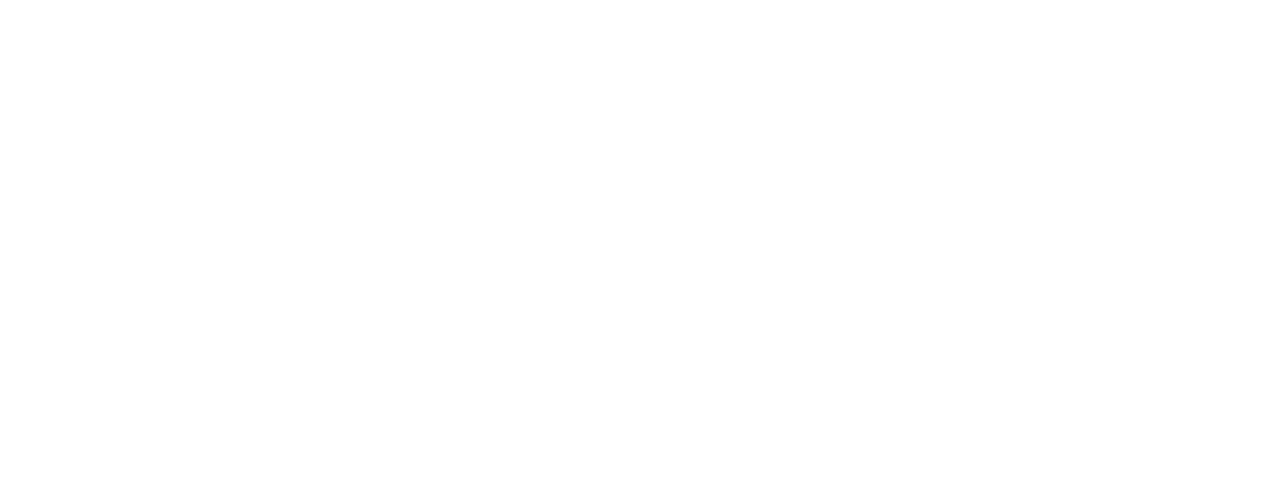
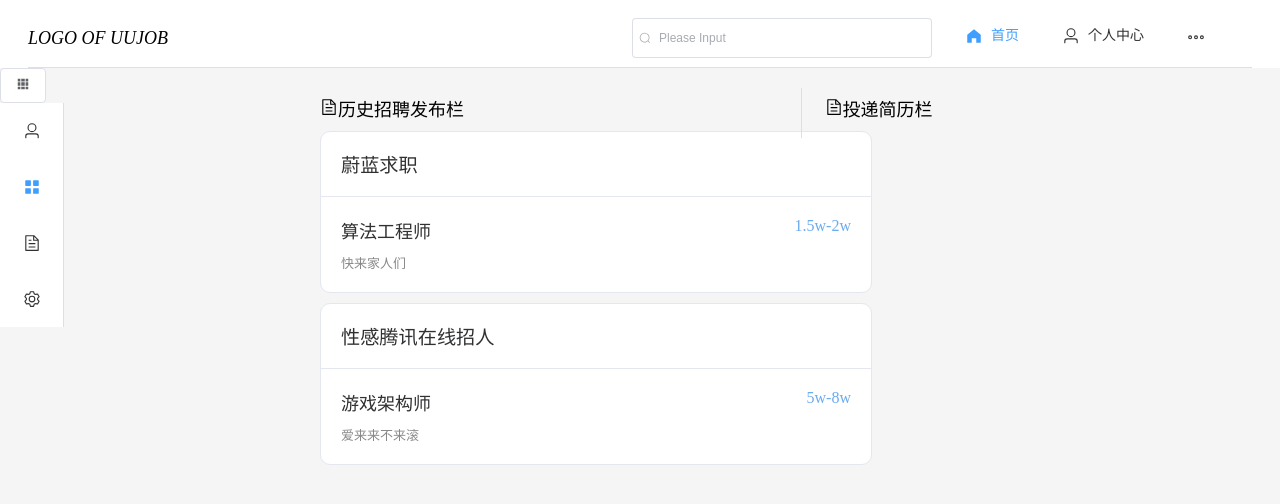
Before and after one commit to Siyuson/UUJOB-FrontEnd, a Vue app: page /myspace/historyPostList in a window 1280 px wide. Before the commit this address had no page. Shown: the top 504 px of the page. Built offline with nearby package versions, Linux system fonts and the light colour scheme.

Commit message:
历史发布招聘

```diff
--- a/src/components/home/Apply.vue
+++ b/src/components/home/Apply.vue
@@ -1,14 +1,14 @@
 <template>
     <div>
-        <el-form :model="Form" label-width="80px">
+        <el-form :model="form" label-width="80px">
             <el-form-item label="投递用户">
-              <span>{{Form.userId}}</span>
+              <span>{{form.userId}}</span>
             </el-form-item>
 
 
             <el-form-item label="年龄/岁">
                 <el-col :span="5">
-                    <el-input v-model="Form.age" />
+                    <el-input v-model="form.age" />
                 </el-col>
 
                 <el-col :span="2">
@@ -16,7 +16,7 @@
                   </el-col>
 
                 <el-col :span="3">
-                    <el-select v-model="Form.sex" placeholder="性别">
+                    <el-select v-model="form.sex" placeholder="性别">
                         <el-option label="男" value="男" />
                         <el-option label="女" value="女" />
                       </el-select>
@@ -26,14 +26,14 @@
 
             <el-col :span="10">
                 <el-form-item label="邮箱">
-                    <el-input v-model="Form.email" />
+                    <el-input v-model="form.email" />
                 </el-form-item>
             </el-col>
 
 
             <el-form-item label="学历">
                 <el-col :span="4">
-                    <el-select v-model="Form.edu" placeholder="学历" >
+                    <el-select v-model="form.edu" placeholder="学历" >
                         <el-option label="博士" value="博士" />
                         <el-option label="硕士" value="硕士" />
                         <el-option label="本科" value="本科" />
@@ -44,7 +44,7 @@
             </el-form-item>
 
             <el-form-item label="自我介绍">
-                <el-input v-model="Form.description" type="textarea" />
+                <el-input v-model="form.description" type="textarea" />
             </el-form-item>
 
             <el-form-item >
@@ -56,7 +56,7 @@
     </div>
 </template>
 
-<script lang="ts">
+<script>
 import {useStore } from "vuex";
 import { Check} from '@element-plus/icons-vue'
 import axios from "axios";
@@ -73,7 +73,7 @@
 
         return {
             Check,
-            Form:{
+            form:{
                 userId: useStore().state.userId,
                 age:"",
                 sex:"",
@@ -94,12 +94,12 @@
                     recruitTable_id: that.tableId,
                 },
                 data:{
-                    seeker_id:that.Form.userId,
-                    age:that.Form.age,
-                    sex:that.Form.sex,
-                    email:that.Form.email,
-                    edu:that.Form.edu,
-                    description:that.Form.description,
+                    seeker_id:that.form.userId,
+                    age:that.form.age,
+                    sex:that.form.sex,
+                    email:that.form.email,
+                    edu:that.form.edu,
+                    description:that.form.description,
 
                 },
             }).then(function (response) {
--- a/src/components/home/RecruitPost.vue
+++ b/src/components/home/RecruitPost.vue
@@ -1,36 +1,36 @@
 <template>
     <div>
-        <el-form :model="Form" label-width="80px">
+        <el-form :model="form" label-width="80px">
             <el-form-item label="发布用户">
-              <span>{{Form.userId}}</span>
+              <span>{{form.userId}}</span>
             </el-form-item>
 
             <el-col :span="11">
                 <el-form-item label="标题">
-                    <el-input v-model="Form.title" />
+                    <el-input v-model="form.title" />
                 </el-form-item>
             </el-col>
 
             <el-col :span="5">
                 <el-form-item label="招聘岗位">
-                    <el-input v-model="Form.position" />
+                    <el-input v-model="form.position" />
                 </el-form-item>
             </el-col>
 
             <el-col :span="8">
                 <el-form-item label="招聘工资">
-                    <el-input v-model="Form.salary" />
+                    <el-input v-model="form.salary" />
                 </el-form-item>
             </el-col>
 
             <el-form-item label="详细描述">
-                <el-input v-model="Form.description" type="textarea" />
+                <el-input v-model="form.description" type="textarea" />
             </el-form-item>
 
             <el-form-item >
-                <el-button type="primary" :icon="Check" @click="submit()" >确认投递</el-button>
+                <el-button type="primary" :icon="Check" @click="submit()" >确认发布</el-button>
                 <el-button type="danger" :icon="Delete"  @click="dialogVisible = true" >
-                    取消投递
+                    取消发布
                 </el-button>
               </el-form-item>
         </el-form>
@@ -42,7 +42,7 @@
             width="30%"
             :before-close = true>
             <span>
-                是否确定取消投递？
+                是否确定取消发布？
             </span>
             <template #footer>
             <span class="dialog-footer">
@@ -55,7 +55,7 @@
     </div>
 </template>
 
-<script lang="ts">
+<script>
 import { computed, ref ,reactive} from 'vue'
 import { ElMessageBox } from 'element-plus'
 import { ElNotification } from 'element-plus'
@@ -68,19 +68,18 @@
     data(){
         const dialogVisible = ref(false);
         const size = ref('');
-        const Form = reactive({
-            userId: useStore().state.userId,
-            title:"标题",
-            position:"",
-            salary:"",
-            description:"",
-        });
 
         return {
             Delete,Check,
             dialogVisible,
             size,
-            Form,
+            form:{
+                userId: useStore().state.userId,
+                title:"标题",
+                position:"",
+                salary:"",
+                description:"",
+            },
         }
     },
     methods:{
@@ -97,11 +96,11 @@
                 method: "post",
                 url: "http://localhost:9090/recruitTable/post",
                 data: {
-                    publisher_id:that.Form.userId,
-                    title:that.Form.title,
-                    position:that.Form.position,
-                    description:that.Form.description,
-                    salary:that.Form.salary,
+                    publisher_id:that.form.userId,
+                    title:that.form.title,
+                    position:that.form.position,
+                    description:that.form.description,
+                    salary:that.form.salary,
                 },
             }).then(function (response) {
                 alert(response.data.msg);
--- /dev/null
+++ b/src/components/myspace/HistoryPostList.vue
@@ -0,0 +1,230 @@
+<template>
+    <el-row :gutter="20">
+        <el-col :span="15" >
+
+          <div style="margin-bottom:10px">
+            <span style="font-size:large"><el-icon style="margin-top:10px;"><Document /></el-icon>历史招聘发布栏</span>
+          </div>
+
+          <div v-for="recruitObj in recruitObjs">
+            <el-card class="card" shadow="hover" @click="select(recruitObj.id)">
+              <template #header>
+                <div class="card-header">
+                  <span style="font-size:larger">{{recruitObj.title}}</span>
+
+                </div>
+              </template>
+              <div class="salary">
+                {{recruitObj.salary}}
+              </div>
+              <div class="position">
+                {{recruitObj.position}}
+              </div>
+
+              <div class="description">
+                {{recruitObj.description}}
+              </div>
+
+          </el-card>
+          </div>
+          </el-col>
+
+        <el-divider direction="vertical" style="height:50px;width:5px;solid"/>
+
+        <el-col :span="8" >
+          <div style="margin-bottom:10px">
+            <span style="font-size:large"><el-icon style="margin-top:10px;"><Document /></el-icon>投递简历栏</span>
+          </div>
+
+          <el-card v-if="rightAsideVisible">
+            <el-collapse >
+              <el-collapse-item v-for="profile in profileList" title="简介">
+                <el-descriptions
+                  class="margin-top"
+                  :column="1"
+                  :size="size"
+                  :style="blockMargin"
+                >
+                  <el-descriptions-item label="name">{{profile.name}}</el-descriptions-item>
+                  <el-descriptions-item label="sex">{{profile.sex}}</el-descriptions-item>
+                  <el-descriptions-item label="phone">{{profile.phone}}</el-descriptions-item>
+                  <el-descriptions-item label="email">{{profile.email}}</el-descriptions-item>
+                  <el-descriptions-item label="edu">{{profile.edu}}</el-descriptions-item>
+                  <el-descriptions-item label="description">{{profile.description}}</el-descriptions-item>
+                </el-descriptions>
+              </el-collapse-item>
+            </el-collapse>
+          </el-card>
+
+        </el-col>
+    </el-row>
+
+
+  </template>
+
+
+<script>
+import {Document} from '@element-plus/icons-vue';
+import axios from "axios";
+import {useStore } from "vuex";
+
+export default{
+
+  data(){
+    return {
+      userId: useStore().state.userId,
+      Document,
+      select_id:"",
+      rightAsideVisible: false,
+      recruitObjs :[
+        {
+          id:"1",
+          title:"蔚蓝求职",
+          position:"算法工程师",
+          salary:"1.5w-2w",
+          description:"快来家人们",
+        },
+        {
+          id:"2",
+          title:"性感腾讯在线招人",
+          position:"游戏架构师",
+          salary:"5w-8w",
+          description:"爱来来不来滚",
+        },
+
+      ],
+      profileList:[
+        {
+          name:"张三",
+          sex:"男",
+          phone:"11451478910",
+          email:"11@qq.com",
+          edu:"学历",
+          description:"描述",
+        },
+        {
+          name:"张三",
+          sex:"男",
+          phone:"11451478910",
+          email:"11@qq.com",
+          edu:"学历",
+          description:"描述",
+        },
+      ]
+    }
+  },
+  methods:{
+
+    async select(id){
+      this.rightAsideVisible=true;
+      this.select_id=id;
+
+      this.updateRightCard();
+    },
+
+    async updateRightCard(){
+      let that =this;
+      //获取对应招聘表下的简历
+      axios({
+        method: "get",
+        url: "http://localhost:9090/",
+        params:{
+
+        }
+      }).then(function (response) {
+        if(response.data.code == "200"){
+          that.profileList=[];
+          response.data.data.forEach(element => {
+            that.profileList.push(
+              {
+
+              }
+            )
+          });
+        }else{
+          alert("error");
+        }
+      })
+    },
+
+    async init(){
+      let that =this;
+
+      //获取对应用户id发布的招聘表
+      axios({
+        method: "get",
+        url: "http://localhost:9090/",
+        params:{
+
+        }
+      }).then(function (response) {
+        if(response.data.code == "200"){
+        that.recruitObjs=[];
+        response.data.data.forEach(element => {
+          that.recruitObjs.push(
+            {
+              id:element.id,
+              title:element.title,
+              position:element.position,
+              salary:element.salary,
+              description:element.description,
+            }
+          )
+        });
+      }else{
+        alert("error");
+      }
+      })
+
+    }
+  },
+  mounted(){
+    this.init()
+  }
+}
+</script>
+
+
+  <style>
+  .position{
+    font-size: large;
+    margin-bottom: 10px;
+  }
+
+  .salary{
+    font-size: medium;
+    float: right;
+    color: rgb(107, 171, 240);
+  }
+
+  .description{
+    font-size: small;
+    color: rgb(137, 137, 137);
+  }
+  .card {
+    width: 550px;
+    margin-bottom: 10px;
+    border-radius: 10px;
+  }
+  .el-row {
+    margin-bottom: 20px;
+  }
+  .el-row:last-child {
+    margin-bottom: 0;
+  }
+  .el-col {
+    border-radius: 4px;
+  }
+
+  .grid-content {
+    border-radius: 4px;
+    min-height: 36px;
+    color: aliceblue;
+  }
+
+  .line{
+    width: 1px;
+    height: 100%;
+    border-right: 1px solid rgb(0, 0, 0);
+  }
+  </style>
--- a/src/router/routes.ts
+++ b/src/router/routes.ts
@@ -36,11 +36,11 @@
         //   component: () => import('@/components/myspace/UserInfo.vue')
         // },
 
-        // {
-        //     path: '/myspace/historyPostList',
-        //     name: 'history',
-        //     component: () => import('@//components/myspace/HistoryPostList.vue')
-        //   },
+        {
+            path: '/myspace/historyPostList',
+            name: 'history',
+            component: () => import('@//components/myspace/HistoryPostList.vue')
+          },
 
           {
             path: '/myspace/myProfile',
```
